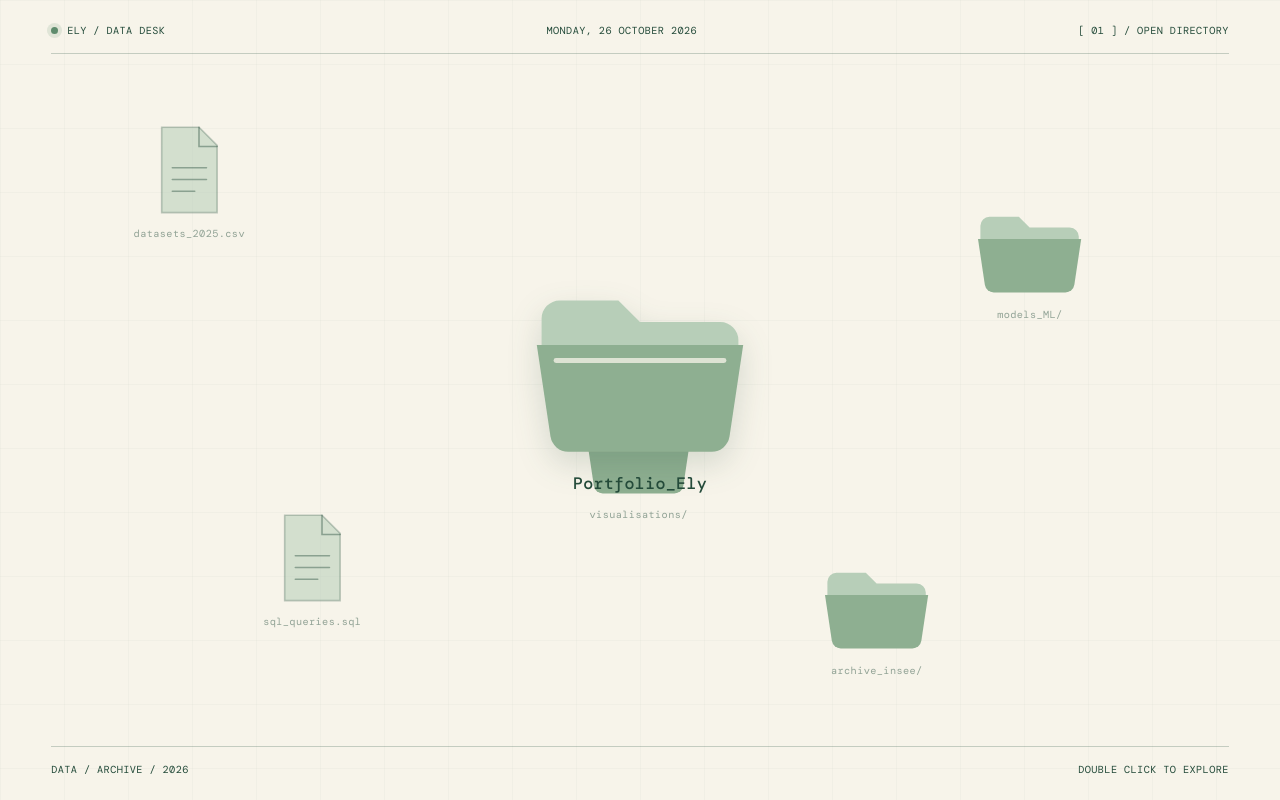
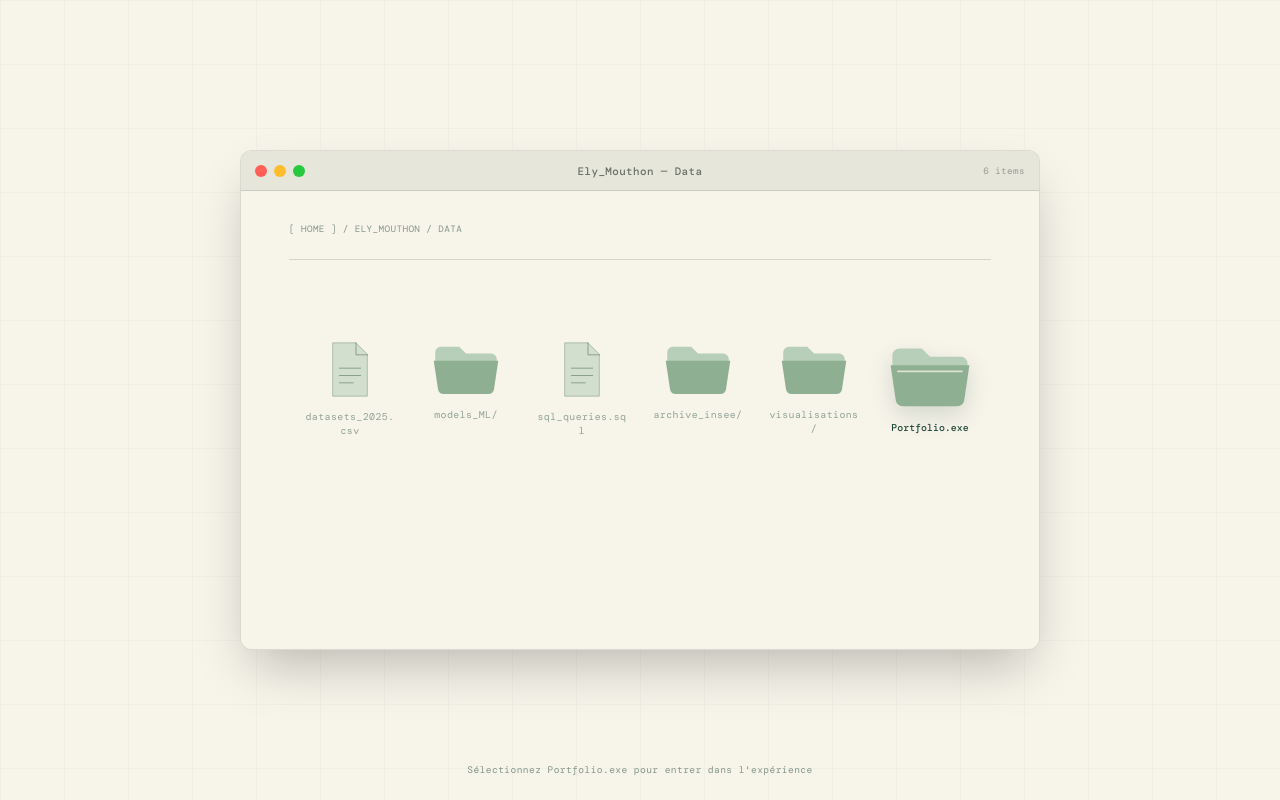
Before and after one commit to elymouthon/elymouthon.github.io, a React (Vite) app: page / in a window 1280 px wide. Built offline with nearby package versions, Linux system fonts and the light colour scheme; a web font is replaced by a local one.

Commit message:
dossier update

```diff
--- a/src/components/ui/DesktopEntry.jsx
+++ b/src/components/ui/DesktopEntry.jsx
@@ -1,44 +1,38 @@
 import { useState } from 'react';
 
-const decorativeItems = [
-  { name: 'datasets_2025.csv', type: 'file', position: 'desktop-entry__item--one' },
-  { name: 'models_ML', type: 'folder', position: 'desktop-entry__item--two' },
-  { name: 'sql_queries.sql', type: 'file', position: 'desktop-entry__item--three' },
-  { name: 'archive_insee', type: 'folder', position: 'desktop-entry__item--four' },
-  { name: 'visualisations', type: 'folder', position: 'desktop-entry__item--five' },
+const finderItems = [
+  { name: 'datasets_2025.csv', type: 'file' },
+  { name: 'models_ML', type: 'folder' },
+  { name: 'sql_queries.sql', type: 'file' },
+  { name: 'archive_insee', type: 'folder' },
+  { name: 'visualisations', type: 'folder' },
 ];
 
 function FolderIcon({ active = false }) {
   return (
-    <svg className="desktop-entry__icon" viewBox="0 0 96 76" aria-hidden="true">
-      <path
-        className="desktop-entry__folder-back"
-        d="M7 16.5A7.5 7.5 0 0 1 14.5 9H39l9 9h33.5a7.5 7.5 0 0 1 7.5 7.5v4H7v-13Z"
-      />
-      <path
-        className="desktop-entry__folder-front"
-        d="M5 27.5h86l-5.7 38.2A7.5 7.5 0 0 1 77.9 72H18.1a7.5 7.5 0 0 1-7.4-6.3L5 27.5Z"
-      />
-      {active && <path className="desktop-entry__folder-shine" d="M13 34h70" />}
+    <svg className={`finder-icon${active ? ' finder-icon--active' : ''}`} viewBox="0 0 96 76" aria-hidden="true">
+      <path className="finder-icon__folder-back" d="M7 16.5A7.5 7.5 0 0 1 14.5 9H39l9 9h33.5a7.5 7.5 0 0 1 7.5 7.5v4H7v-13Z" />
+      <path className="finder-icon__folder-front" d="M5 27.5h86l-5.7 38.2A7.5 7.5 0 0 1 77.9 72H18.1a7.5 7.5 0 0 1-7.4-6.3L5 27.5Z" />
+      {active && <path className="finder-icon__shine" d="M13 34h70" />}
     </svg>
   );
 }
 
 function FileIcon() {
   return (
-    <svg className="desktop-entry__icon desktop-entry__icon--file" viewBox="0 0 72 88" aria-hidden="true">
-      <path className="desktop-entry__file-paper" d="M10 4h35l17 17v63H10V4Z" />
-      <path className="desktop-entry__file-fold" d="M45 4v18h17" />
-      <path className="desktop-entry__file-lines" d="M20 42h32M20 53h32M20 64h21" />
+    <svg className="finder-icon finder-icon--file" viewBox="0 0 72 88" aria-hidden="true">
+      <path className="finder-icon__paper" d="M10 4h35l17 17v63H10V4Z" />
+      <path className="finder-icon__fold" d="M45 4v18h17" />
+      <path className="finder-icon__lines" d="M20 42h32M20 53h32M20 64h21" />
     </svg>
   );
 }
 
-function DesktopItem({ item }) {
+function FinderItem({ name, type }) {
   return (
-    <div className={`desktop-entry__item ${item.position}`} aria-hidden="true">
-      {item.type === 'folder' ? <FolderIcon /> : <FileIcon />}
-      <span>{item.name}{item.type === 'folder' ? '/' : ''}</span>
+    <div className="finder-item" aria-hidden="true">
+      {type === 'folder' ? <FolderIcon /> : <FileIcon />}
+      <span>{name}{type === 'folder' ? '/' : ''}</span>
     </div>
   );
 }
@@ -54,26 +48,30 @@ function DesktopEntry({ onEnter }) {
 
   return (
     <main className={`desktop-entry${isExiting ? ' desktop-entry--exiting' : ''}`}>
-      <div className="desktop-entry__topbar">
-        <span className="desktop-entry__brand"><i /> ELY / DATA DESK</span>
-        <span>MONDAY, 26 OCTOBER 2026</span>
-        <span>[ 01 ] / OPEN DIRECTORY</span>
+      <div className="finder-window">
+        <header className="finder-window__bar">
+          <div className="finder-window__traffic-lights" aria-hidden="true">
+            <i className="finder-window__light finder-window__light--red" />
+            <i className="finder-window__light finder-window__light--yellow" />
+            <i className="finder-window__light finder-window__light--green" />
           </div>
+          <span className="finder-window__title">Ely_Mouthon — Data</span>
+          <span className="finder-window__counter">6 items</span>
+        </header>
 
-      <div className="desktop-entry__grid" aria-label="Répertoire de projets data">
-        {decorativeItems.map((item) => <DesktopItem item={item} key={item.name} />)}
-
-        <button className="desktop-entry__portfolio" type="button" onClick={handleEnter}>
+        <section className="finder-window__content" aria-label="Répertoire de projets data">
+          <div className="finder-window__path">[ HOME ] / ELY_MOUTHON / DATA</div>
+          <div className="finder-grid">
+            {finderItems.map((item) => <FinderItem key={item.name} {...item} />)}
+            <button className="finder-item finder-item--portfolio" type="button" onClick={handleEnter}>
               <FolderIcon active />
-          <span>Portfolio_Ely</span>
+              <span>Portfolio.exe</span>
               <small>Cliquez pour ouvrir</small>
             </button>
           </div>
-
-      <div className="desktop-entry__footer">
-        <span>DATA / ARCHIVE / 2026</span>
-        <span>Double click to explore</span>
+        </section>
       </div>
+      <p className="desktop-entry__hint">Sélectionnez Portfolio.exe pour entrer dans l&apos;expérience</p>
     </main>
   );
 }
--- a/src/styles/global.css
+++ b/src/styles/global.css
@@ -19,16 +19,18 @@ a { color: inherit; text-decoration: none; }
 button { font: inherit; }
 ::selection { color: var(--cream); background: var(--pine); }
 
-.desktop-entry { position: fixed; inset: 0; z-index: 1100; display: flex; flex-direction: column; overflow: hidden; padding: 1.5rem clamp(1.25rem, 4vw, 4rem); color: var(--pine); background: var(--cream); font: .64rem var(--mono); letter-spacing: .04em; text-transform: uppercase; }
+.desktop-entry { position: fixed; inset: 0; z-index: 1100; display: grid; place-items: center; overflow: hidden; padding: 1.5rem; color: var(--pine); background: var(--cream); font: .64rem var(--mono); letter-spacing: .04em; }
 .desktop-entry::before { position: absolute; inset: 0; opacity: .35; background-image: linear-gradient(rgba(36, 75, 58, .08) 1px, transparent 1px), linear-gradient(90deg, rgba(36, 75, 58, .08) 1px, transparent 1px); background-size: 4rem 4rem; content: ''; pointer-events: none; }
-.desktop-entry__topbar, .desktop-entry__footer { position: relative; z-index: 1; display: flex; justify-content: space-between; gap: 1rem; border-bottom: 1px solid rgba(36, 75, 58, .24); padding-bottom: 1rem; }
-.desktop-entry__brand { display: flex; align-items: center; gap: .55rem; }.desktop-entry__brand i { display: block; width: .45rem; height: .45rem; border-radius: 50%; background: var(--sage); box-shadow: 0 0 0 .25rem rgba(95, 140, 109, .15); }
-.desktop-entry__grid { position: relative; flex: 1; max-width: 100rem; width: 100%; margin: auto; }
-.desktop-entry__item, .desktop-entry__portfolio { position: absolute; display: flex; flex-direction: column; align-items: center; gap: .65rem; color: rgba(36, 75, 58, .48); text-align: center; text-transform: none; transition: filter .3s ease, opacity .3s ease, transform .3s ease; }.desktop-entry__item:hover { opacity: .8; filter: saturate(1.25); transform: translateY(-.25rem); }.desktop-entry__item span, .desktop-entry__portfolio span { max-width: 10rem; overflow-wrap: anywhere; }
-.desktop-entry__icon { width: clamp(5rem, 9vw, 8rem); height: auto; overflow: visible; }.desktop-entry__icon--file { width: clamp(3.5rem, 6vw, 5rem); }.desktop-entry__folder-back { fill: #b7ceb8; }.desktop-entry__folder-front { fill: #8eaf91; }.desktop-entry__file-paper { fill: rgba(183, 206, 184, .55); stroke: rgba(36, 75, 58, .28); stroke-width: 1.5; }.desktop-entry__file-fold, .desktop-entry__file-lines { fill: none; stroke: rgba(36, 75, 58, .42); stroke-width: 1.5; stroke-linecap: round; }.desktop-entry__folder-shine { fill: none; stroke: rgba(247, 244, 234, .75); stroke-width: 2; stroke-linecap: round; }
-.desktop-entry__item--one { top: 10%; left: 7%; }.desktop-entry__item--two { top: 22%; right: 12%; }.desktop-entry__item--three { bottom: 17%; left: 18%; }.desktop-entry__item--four { bottom: 10%; right: 25%; }.desktop-entry__item--five { top: 51%; left: 45%; }
-.desktop-entry__portfolio { top: 50%; left: 50%; z-index: 2; border: 0; padding: 1rem 1.5rem; color: var(--pine); background: transparent; cursor: pointer; font: inherit; text-transform: none; transform: translate(-50%, -50%); }.desktop-entry__portfolio .desktop-entry__icon { width: clamp(10rem, 18vw, 16rem); filter: drop-shadow(0 .8rem 1rem rgba(36, 75, 58, .16)); transition: transform .45s cubic-bezier(.2, .8, .2, 1), filter .45s ease; }.desktop-entry__portfolio > span { font: 500 clamp(.85rem, 1.3vw, 1.1rem) var(--mono); letter-spacing: .02em; }.desktop-entry__portfolio small { opacity: 0; margin-top: .25rem; color: var(--sage); font: .62rem var(--mono); letter-spacing: .02em; transition: opacity .3s ease, transform .3s ease; transform: translateY(.35rem); }.desktop-entry__portfolio:hover .desktop-entry__icon, .desktop-entry__portfolio:focus-visible .desktop-entry__icon { filter: drop-shadow(0 1rem 1.4rem rgba(36, 75, 58, .24)); transform: scale(1.1); }.desktop-entry__portfolio:hover small, .desktop-entry__portfolio:focus-visible small { opacity: 1; transform: translateY(0); }.desktop-entry__portfolio:focus-visible { outline: 1px solid var(--pine); outline-offset: .5rem; }
-.desktop-entry__footer { border-top: 1px solid rgba(36, 75, 58, .24); border-bottom: 0; padding-top: 1rem; padding-bottom: 0; }.desktop-entry--exiting { animation: desktop-exit .85s cubic-bezier(.76, 0, .24, 1) forwards; pointer-events: none; }.site-shell--entered { animation: site-enter 1s ease both; }
+.finder-window { position: relative; z-index: 1; width: min(800px, 100%); height: min(500px, calc(100svh - 5rem)); min-height: 390px; overflow: hidden; border: 1px solid rgba(16, 29, 24, .12); border-radius: 12px; background: var(--cream); box-shadow: 0 25px 50px -12px rgba(0, 0, 0, .25); }
+.finder-window__bar { display: grid; grid-template-columns: 1fr auto 1fr; align-items: center; height: 40px; padding: 0 14px; border-bottom: 1px solid rgba(16, 29, 24, .12); background: rgba(231, 229, 218, .92); color: rgba(16, 29, 24, .58); }
+.finder-window__traffic-lights { display: flex; gap: 7px; }.finder-window__light { width: 12px; height: 12px; border-radius: 50%; }.finder-window__light--red { background: #ff5f56; }.finder-window__light--yellow { background: #ffbd2e; }.finder-window__light--green { background: #27c93f; }
+.finder-window__title { font-size: .68rem; font-weight: 500; }.finder-window__counter { justify-self: end; font-size: .58rem; opacity: .65; }
+.finder-window__content { height: calc(100% - 40px); padding: 2rem clamp(1rem, 4vw, 3rem); background: var(--cream); }.finder-window__path { padding-bottom: 1.5rem; border-bottom: 1px solid rgba(36, 75, 58, .18); color: rgba(36, 75, 58, .55); font-size: .58rem; }
+.finder-grid { display: flex; flex-wrap: wrap; align-items: flex-start; justify-content: center; gap: 2rem clamp(1rem, 3vw, 1.5rem); width: 100%; padding-top: 5rem; }.finder-item { display: flex; flex: 0 1 92px; flex-direction: column; align-items: center; gap: .7rem; min-width: 0; padding: 0; border: 0; color: rgba(36, 75, 58, .48); background: transparent; font: .62rem var(--mono); line-height: 1.35; text-align: center; }
+.finder-item > span { display: block; width: 100%; overflow-wrap: anywhere; }.finder-icon { display: block; flex: 0 0 auto; width: 72px; height: 57px; }.finder-icon--file { width: 48px; height: 59px; }.finder-icon__folder-back { fill: #b7ceb8; }.finder-icon__folder-front { fill: #8eaf91; }.finder-icon__paper { fill: rgba(183, 206, 184, .55); stroke: rgba(36, 75, 58, .28); stroke-width: 1.5; }.finder-icon__fold, .finder-icon__lines { fill: none; stroke: rgba(36, 75, 58, .42); stroke-width: 1.5; stroke-linecap: round; }.finder-icon__shine { fill: none; stroke: rgba(247, 244, 234, .75); stroke-width: 2; stroke-linecap: round; }
+.finder-item--portfolio { color: var(--pine); cursor: pointer; transition: transform .35s cubic-bezier(.2, .8, .2, 1), filter .35s ease; }.finder-item--portfolio .finder-icon { width: 88px; height: 70px; filter: drop-shadow(0 .6rem .7rem rgba(36, 75, 58, .16)); }.finder-item--portfolio > span { font-weight: 500; }.finder-item--portfolio small { display: block; min-height: 1em; margin-top: -.25rem; color: var(--sage); font-size: .58rem; opacity: 0; transform: translateY(.25rem); transition: opacity .25s ease, transform .25s ease; }.finder-item--portfolio:hover, .finder-item--portfolio:focus-visible { filter: drop-shadow(0 .8rem .8rem rgba(36, 75, 58, .16)); transform: scale(1.05); }.finder-item--portfolio:hover small, .finder-item--portfolio:focus-visible small { opacity: 1; transform: translateY(0); }.finder-item--portfolio:focus-visible { outline: 1px solid var(--pine); outline-offset: .5rem; }
+.desktop-entry__hint { position: absolute; bottom: 1.5rem; z-index: 1; margin: 0; color: rgba(36, 75, 58, .55); font: .6rem var(--mono); text-align: center; }
+.desktop-entry--exiting { animation: desktop-exit .85s cubic-bezier(.76, 0, .24, 1) forwards; pointer-events: none; }.site-shell--entered { animation: site-enter 1s ease both; }
 @keyframes desktop-exit { to { opacity: 0; transform: scale(1.18); filter: blur(1rem); } } @keyframes site-enter { from { opacity: 0; } to { opacity: 1; } }
 
 .preloader { position: fixed; inset: 0; z-index: 1000; display: flex; flex-direction: column; justify-content: space-between; padding: 2rem clamp(1.25rem, 4vw, 4rem); background: var(--pine); color: var(--cream); clip-path: inset(0); }
@@ -55,5 +57,5 @@ button { font: inherit; }
 .project-card .project-image { position: relative; }.project-card .project-image::after { position: absolute; inset: 0; background: linear-gradient(125deg, transparent 25%, rgba(247, 244, 234, .38) 50%, transparent 75%); content: ''; transform: translateX(-120%); transition: transform .9s cubic-bezier(.22, 1, .36, 1); pointer-events: none; }.project-card:hover .project-image::after { transform: translateX(120%); }.project-card:hover .project-image img { filter: saturate(.65) contrast(1.12); mix-blend-mode: multiply; transform: scale(1.05) rotate(.8deg); transition: transform 1s cubic-bezier(.22, 1, .36, 1), filter .6s; }.project-card__info { transition: color .35s; }.project-card:hover .project-card__info { color: var(--sage); }.project-card:hover .project-card__info i { transform: rotate(45deg); }.project-card__info i { transition: transform .35s; }
 .hero__orb { transition: filter .6s, box-shadow .6s; }.hero__orb:hover { filter: saturate(1.25) contrast(1.08); box-shadow: inset -2rem -2rem 4rem rgba(16, 29, 24, .2), 2rem 3rem 0 rgba(95, 140, 109, .35); }
 .skill { position: relative; transition: color .35s, padding-left .35s; }.skill::after { position: absolute; right: 0; bottom: -1px; left: 0; height: 1px; background: var(--sage); content: ''; transform: scaleX(0); transform-origin: left; transition: transform .5s cubic-bezier(.77, 0, .18, 1); }.skill:hover { padding-left: 1rem; color: var(--sage); }.skill:hover::after { transform: scaleX(1); }.skill:hover span { font-size: 0; }.skill:hover span::after { color: var(--sage); content: '↳'; font-size: .9rem; }
-@media (max-width: 800px) { .site-header { grid-template-columns: 1fr auto; }.header-status { display: none; }.site-nav { grid-column: 1 / -1; grid-row: 2; justify-content: space-between; width: 100%; padding-top: 1.25rem; }.hero { padding-top: 10rem; }.hero__layout, .about__grid, .work__intro { grid-template-columns: 1fr; }.hero__layout { min-height: auto; }.hero__visual { min-height: 24rem; }.hero__orb { width: min(65vw, 22rem); }.hero__grid { right: 0; }.about__statement { margin: 7rem 0 5rem; }.work__intro { gap: 2rem; margin: 6rem 0 4rem; }.project-grid { grid-template-columns: 1fr; gap: 5rem; }.project-card--tall { margin-top: 0; }.project-card--landscape { grid-column: auto; width: 100%; }.contact__body { padding: 8rem 0 10rem; }.contact footer { gap: 1rem; flex-wrap: wrap; } .desktop-entry { padding: 1.25rem; }.desktop-entry__topbar span:nth-child(2), .desktop-entry__footer span:nth-child(2) { display: none; }.desktop-entry__item--one { top: 12%; left: 2%; }.desktop-entry__item--two { top: 24%; right: 2%; }.desktop-entry__item--three { bottom: 18%; left: 5%; }.desktop-entry__item--four { bottom: 11%; right: 4%; }.desktop-entry__item--five { top: 66%; left: 42%; } }
+@media (max-width: 800px) { .site-header { grid-template-columns: 1fr auto; }.header-status { display: none; }.site-nav { grid-column: 1 / -1; grid-row: 2; justify-content: space-between; width: 100%; padding-top: 1.25rem; }.hero { padding-top: 10rem; }.hero__layout, .about__grid, .work__intro { grid-template-columns: 1fr; }.hero__layout { min-height: auto; }.hero__visual { min-height: 24rem; }.hero__orb { width: min(65vw, 22rem); }.hero__grid { right: 0; }.about__statement { margin: 7rem 0 5rem; }.work__intro { gap: 2rem; margin: 6rem 0 4rem; }.project-grid { grid-template-columns: 1fr; gap: 5rem; }.project-card--tall { margin-top: 0; }.project-card--landscape { grid-column: auto; width: 100%; }.contact__body { padding: 8rem 0 10rem; }.contact footer { gap: 1rem; flex-wrap: wrap; } .desktop-entry { padding: 1rem; }.finder-window { height: min(500px, calc(100svh - 3rem)); min-height: 350px; }.finder-window__bar { grid-template-columns: auto 1fr auto; }.finder-window__title { justify-self: center; }.finder-window__counter { display: none; }.finder-window__content { padding: 1.5rem .75rem; }.finder-grid { gap: .5rem; padding-top: 4rem; }.finder-item { flex-basis: 76px; font-size: .55rem; }.finder-icon { width: 58px; height: 46px; }.finder-icon--file { width: 38px; height: 47px; }.finder-item--portfolio .finder-icon { width: 70px; height: 56px; } .desktop-entry__hint { bottom: .75rem; max-width: calc(100% - 2rem); } }
 @media (prefers-reduced-motion: reduce) { *, *::before, *::after { animation-duration: .01ms !important; transition-duration: .01ms !important; } }
```
Lines whose indentation alone changed are shown as unchanged.
